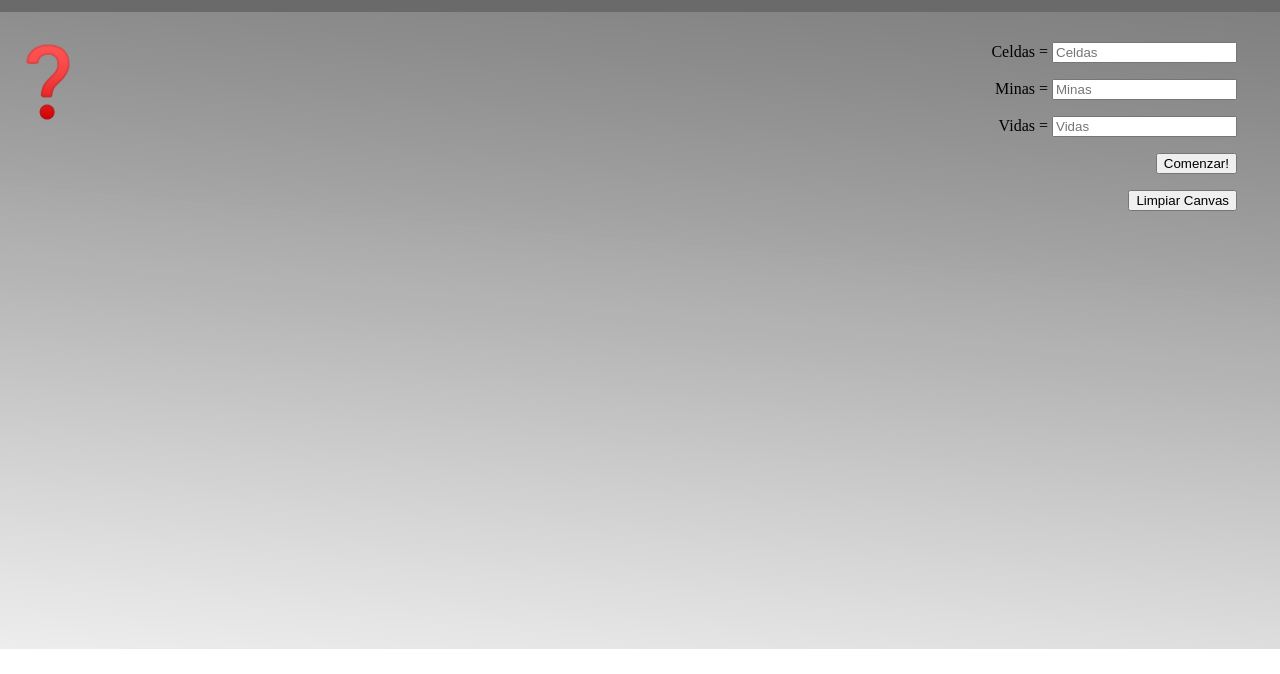
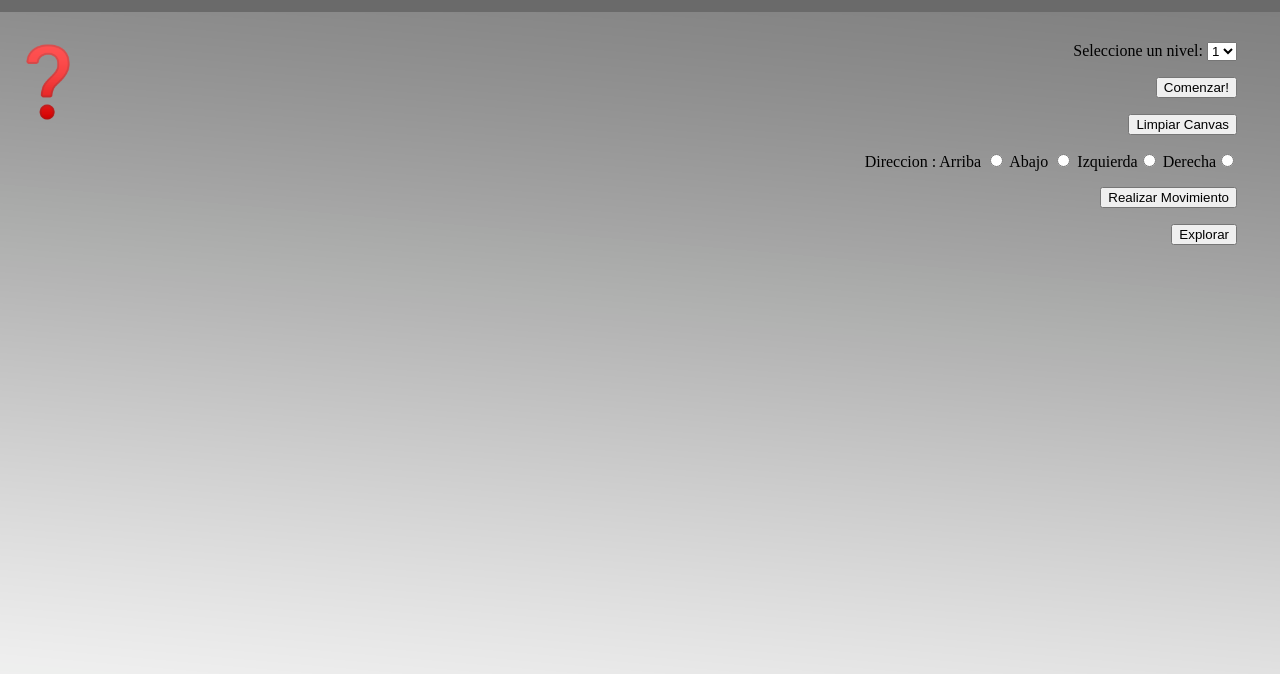
Before and after one commit to UCC-LabCompu2/proyectos2020-leszezynski-saboretti, a plain HTML site: page index.html in a window 1280 px wide. Shown: the part 151-825 px from the top of the page. Before the commit the page ends 800 px from the top, so only its background shows below. Drawn offline with Linux system fonts and the light colour scheme.

Commit message:
Se agregaron algunas funciones incluyendo la que define el tableor por nivel

```diff
--- a/Juego.js
+++ b/Juego.js
@@ -48,8 +48,46 @@ function LimpiarCanvas() {
     canvas.width = canvas.width;
 
 }
-function crearTablero(){
-    var vidas =document.getElementById(elementid="vidas").value;
-    var minas =document.getElementById(elementid="Minas").value;
-
+function crearTablero(value){
+    if(value==5){
+        var tablero=
+                [[0,0,0,0,0],
+                [0,0,1,0,1],
+                [1,0,0,0,0],
+                [0,1,0,3,1],
+                [0,0,0,0,0]];
+    }
+    if(value==10){
+        var tablero=
+                [[0,0,0,1,0,0,0,1,0,0],
+                [0,0,0,0,0,0,0,0,0,0],
+                [0,1,0,0,0,1,0,0,1,0],
+                [0,0,0,0,0,0,0,0,0,0],
+                [0,0,1,0,0,0,0,0,0,1],
+                [0,0,0,0,0,0,1,0,0,0],
+                [1,0,0,0,0,1,0,0,0,0],
+                [0,0,3,1,0,0,0,1,0,0],
+                [0,1,0,0,0,0,0,0,0,0],
+                [0,0,0,0,0,1,0,0,0,1]
+            ];
+            }
+    if(value==15){
+        var tablero=
+                [[0,0,0,0,1,0,0,0,1,0,0,0,1,0,1],
+                [0,0,1,0,0,1,0,0,0,0,1,0,0,1,0],
+                [0,0,0,0,0,0,0,0,1,0,0,1,0,0,0],
+                [0,0,0,1,0,1,0,0,0,0,0,0,0,0,1],
+                [1,0,0,0,0,0,0,1,0,1,0,1,0,0,0],
+                [0,0,0,0,1,0,0,0,0,0,0,0,3,0,0],
+                [0,0,1,0,0,1,0,0,1,0,0,0,0,0,1],
+                [0,0,0,0,1,0,0,1,0,0,0,0,1,0,0],
+                [0,1,0,0,0,0,0,0,0,0,1,0,0,1,0],
+                [0,0,1,0,0,1,0,0,1,0,0,0,1,0,0],
+                [0,0,0,1,0,0,0,1,0,0,1,0,0,0,0],
+                [1,0,0,0,0,1,0,0,0,0,0,0,0,0,0],
+                [0,0,1,0,0,0,0,0,1,0,0,1,0,1,0],
+                [0,0,0,0,0,1,0,0,0,0,0,0,0,0,0],
+                [0,0,0,0,1,0,0,0,0,0,1,0,0,0,1]];
+    }
+    return tablero;
 }
--- a/index.html
+++ b/index.html
@@ -18,14 +18,15 @@
 </header>
 
 <div class="configuracion">
+
     <p>
-        <label for="posicion"> Celdas</label> = <input id="posicion" type="text" name="inp_x"placeholder="Celdas">
-    </p>
-    <p>
-        <label for="Minas"> Minas</label> = <input type="text" id="Minas" name="bombas" placeholder="Minas">
-    </p>
-    <p>
-        <label for="vidas"> Vidas</label> = <input id="vidas" type="text" name="Hp"placeholder="Vidas">
+        Seleccione un nivel:
+        <select name="posicion" id="posicion" onchange="crearTablero(this.value)">
+            <option value=5>1</option>
+            <option value=10>2</option>
+            <option value=15>3</option>
+
+        </select>
     </p>
     <p>
         <button type="button" onclick="DibujarCuadriculado()">
@@ -37,6 +38,23 @@
             Limpiar Canvas
         </button>
     </p>
+    <p>
+        Direccion :
+        Arriba <input type="radio" name="Direccion" value="Arriba">
+        Abajo <input type="radio" name="Direccion" value="Abajo">
+        Izquierda<input type="radio" name="Direccion" value="Izquierda">
+        Derecha<input type="radio" name="Direccion" value="Derecha">
+    </p>
+    <p>
+        <button type="button" onclick="Mover()">
+            Realizar Movimiento
+        </button>
+    </p>
+    <p>
+        <button type="button" onclick="Explorar()">
+            Explorar
+        </button>
+    </p>
 </div>
 
 <canvas id="myCanvas" class="ejer" width="401px" height="401px">
```
